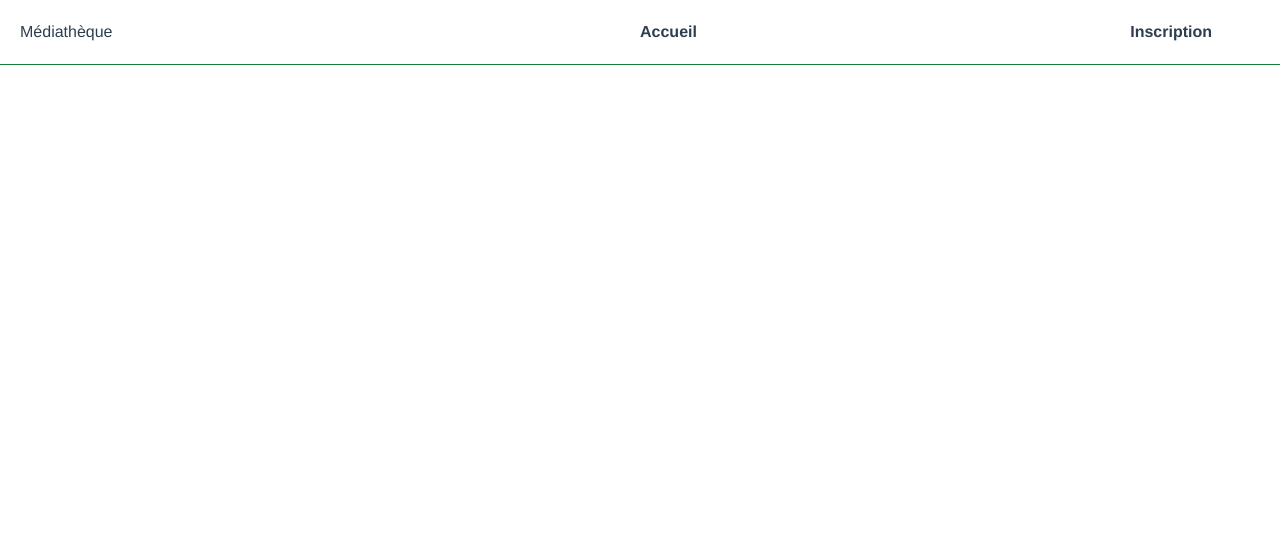
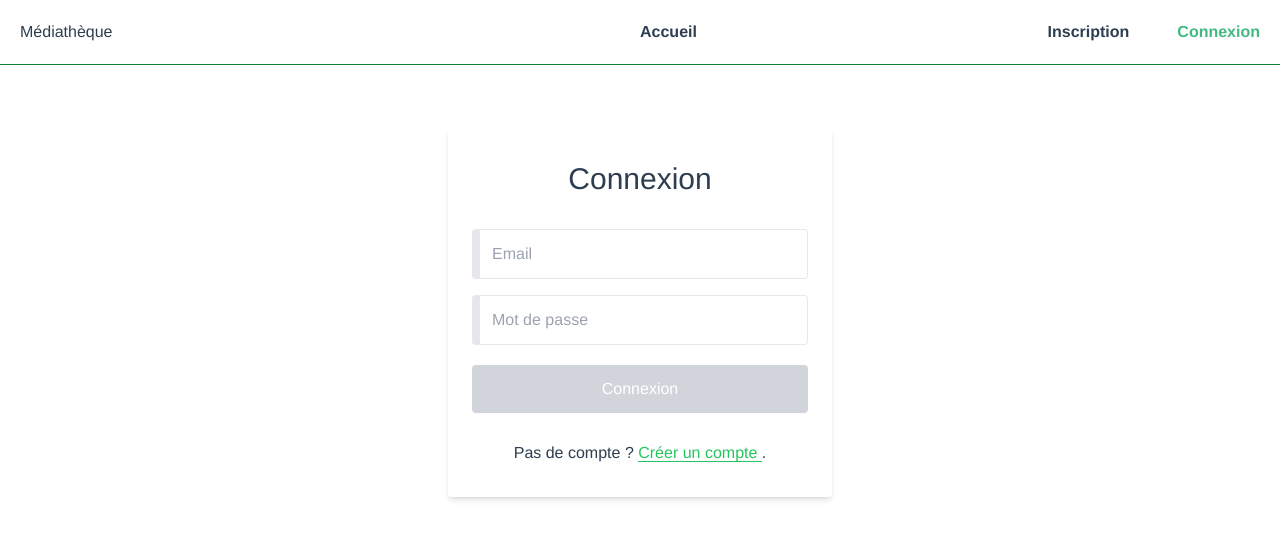
Before and after one commit to jojogames632/vue-mediatheque, a Vue app: page /login in a window 1280 px wide. Shown: the top 538 px of the page. Built offline with nearby package versions, Linux system fonts and the light colour scheme.

Commit message:
Add login form with front-validation

```diff
--- a/src/App.vue
+++ b/src/App.vue
@@ -5,7 +5,7 @@
       <router-link to="/">Accueil</router-link>
       <div>
         <router-link to="/register" class="mr-12">Inscription</router-link>
-        <!-- <router-link to="/connexion">Connexion</router-link> -->
+        <router-link to="/login">Connexion</router-link>
       </div>
     </div>
   </nav>
--- a/src/components/RegisterView/PasswordConfirmInput.vue
+++ b/src/components/Public/RegisterView/PasswordConfirmInput.vue
@@ -6,7 +6,7 @@
 							'border-l-green-500': !passwordConfirm.error && passwordConfirm.dirty }"
 		name="password_confirm"
 		v-model="passwordConfirm.value"
-		placeholder="Confirm password"
+		placeholder="Confirmation du mot de passe"
 		@input="passwordConfirmVerif" />
 	<div v-if="passwordConfirm.error" class="text-red-500 text-left p-3 pt-0">
 		{{ passwordConfirm.error }}
--- a/src/components/RegisterView/SubmitButton.vue
+++ /dev/null
@@ -1,18 +0,0 @@
-<template>
-	<button
-		type="submit"
-		:disabled="!isFormValid"
-		class="w-full text-center py-3 rounded text-white hover:bg-green-700 focus:outline-none my-1"
-		:class="{ 'bg-gray-300': !isFormValid, 'bg-green-500': isFormValid }"
-	>Create Account</button>
-</template>
-
-<script>
-export default {
-	props: ['isFormValid']
-}
-</script>
-
-<style>
-
-</style>
--- a/src/components/RegisterView/PasswordInput.vue
+++ b/src/components/Shared/PasswordInput.vue
@@ -6,7 +6,7 @@
 						'border-l-green-500': !password.error && password.dirty }"
 	name="password"
 	v-model="password.value"
-	placeholder="Password"
+	placeholder="Mot de passe"
 	@input="passwordVerif" />
 	<div v-if="password.error" class="text-red-500 text-left p-3 pt-0">
 		{{ password.error }}
--- /dev/null
+++ b/src/components/Shared/SubmitButton.vue
@@ -0,0 +1,18 @@
+<template>
+	<button
+		type="submit"
+		:disabled="!isFormValid"
+		class="w-full text-center py-3 rounded text-white focus:outline-none my-1"
+		:class="{ 'bg-gray-300': !isFormValid, 'bg-green-500': isFormValid, 'hover:bg-green-700': isFormValid }"
+	>{{ label }}</button>
+</template>
+
+<script>
+export default {
+	props: ['isFormValid', 'label']
+}
+</script>
+
+<style>
+
+</style>
--- a/src/router/index.js
+++ b/src/router/index.js
@@ -11,6 +11,11 @@ const routes = [
     path: '/register',
     name: 'register',
     component: () => import(/* webpackChunkName: "about" */ '../views/RegisterView.vue')
+  },
+  {
+    path: '/login',
+    name: 'login',
+    component: () => import(/* webpackChunkName: "login" */ '../views/LoginView.vue')
   }
 ]
 
--- /dev/null
+++ b/src/views/LoginView.vue
@@ -0,0 +1,97 @@
+<template>
+	<div class="bg-grey-lighter">
+		<div class="container max-w-sm mx-auto flex flex-col items-center justify-center px-2">
+			<form @submit.prevent="submit" class="bg-white px-6 py-8 rounded shadow-md w-96">
+				<h1 class="mb-8 text-3xl text-center">Connexion</h1>
+
+				<EmailInput :email="email" :emailVerif="emailVerif" />
+				<PasswordInput :password="password" :passwordVerif="passwordVerif" />
+
+				<SubmitButton :isFormValid="isFormValid" :label="'Connexion'" />
+
+				<div class="mt-6">Pas de compte ?
+					<router-link :to="{ name: 'register' }" class="no-underline border-b border-green-500 text-green-500">
+							Créer un compte
+					</router-link>.
+				</div>
+
+			</form>
+		</div>
+	</div>
+</template>
+
+<script>
+import { ref } from '@vue/reactivity'
+import { computed } from '@vue/runtime-core'
+import EmailInput from '../components/Shared/EmailInput.vue'
+import PasswordInput from '../components/Shared/PasswordInput.vue'
+import SubmitButton from '../components/Shared/SubmitButton.vue'
+import router from '@/router'
+
+export default {
+	components: {
+		EmailInput,
+		PasswordInput,
+		SubmitButton
+	},
+	setup() {
+		const email = ref({
+			value: '',
+			dirty: false,
+			error: ''
+		})
+
+		const password = ref({
+			value: '',
+			dirty: false,
+			error: ''
+		})
+
+		const isFormValid = computed(() => (!email.value.error && !password.value.error
+										 									&& email.value.dirty && password.value.dirty))
+
+		const emailVerif = () => {
+			let regexEmail = /^\w+([\.-]?\w+)*@\w+([\.-]?\w+)*(\.\w{2,3})+$/
+			if (!email.value.value) {
+				email.value.error = 'L\'adresse email est requise'
+			}
+			else if (!email.value.value.match(regexEmail)) {
+				email.value.error = 'L\'adresse email n\'est pas valide'
+			}
+			else {
+				email.value.error = ''
+			}
+			email.value.dirty = true
+		}
+
+		const passwordVerif = () => {
+			if (password.value.value.length < 6) {
+				password.value.error = 'Le mot de passe doit contenir 6 caractères minimum'
+			}
+			else {
+				password.value.error = ''
+			}
+			password.value.dirty = true
+		}
+
+		const submit = () => {
+			if (isFormValid) {
+				router.push('/')
+			}
+		}
+
+		return {
+			email,
+			password,
+			isFormValid,
+			emailVerif,
+			passwordVerif,
+			submit,
+		}
+	}
+}
+</script>
+
+<style>
+
+</style>
--- a/src/views/RegisterView.vue
+++ b/src/views/RegisterView.vue
@@ -2,19 +2,19 @@
   <div class="bg-grey-lighter">
 		<div class="container max-w-sm mx-auto flex flex-col items-center justify-center px-2">
 			<form @submit.prevent="submit" class="bg-white px-6 py-8 rounded shadow-md w-96">
-				<h1 class="mb-8 text-3xl text-center">Sign up</h1>
+				<h1 class="mb-8 text-3xl text-center">Inscription</h1>
 
 				<EmailInput :email="email" :emailVerif="emailVerif" />
 				<PasswordInput :password="password" :passwordVerif="passwordVerif" />
 				<PasswordConfirmInput :passwordConfirm="passwordConfirm" :passwordConfirmVerif="passwordConfirmVerif" />
 
-				<SubmitButton :isFormValid="isFormValid" />
+				<SubmitButton :isFormValid="isFormValid" :label="'Créer le compte'" />
 
 			</form>
 
-			<div class="mt-6">Already have an account?
-				<router-link :to="{ name: 'home' }" class="no-underline border-b border-green-500 text-green-500">
-						Log in
+			<div class="mt-6">Déjà un compte ?
+				<router-link :to="{ name: 'login' }" class="no-underline border-b border-green-500 text-green-500">
+						Connexion
 				</router-link>.
 			</div>
 
@@ -25,10 +25,10 @@
 <script>
 import { computed, ref } from 'vue'
 import router from '@/router'
-import EmailInput from '../components/RegisterView/EmailInput.vue'
-import PasswordInput from '../components/RegisterView/PasswordInput.vue'
-import PasswordConfirmInput from '../components/RegisterView/PasswordConfirmInput.vue'
-import SubmitButton from '../components/RegisterView/SubmitButton.vue'
+import EmailInput from '../components/Shared/EmailInput.vue'
+import PasswordInput from '../components/Shared/PasswordInput.vue'
+import PasswordConfirmInput from '../components/Public/RegisterView/PasswordConfirmInput.vue'
+import SubmitButton from '../components/Shared/SubmitButton.vue'
 
 export default {
 	name: "Login",
```
Also changed, not shown: src/components/Shared/EmailInput.vue (renamed from src/components/RegisterView/EmailInput.vue).
